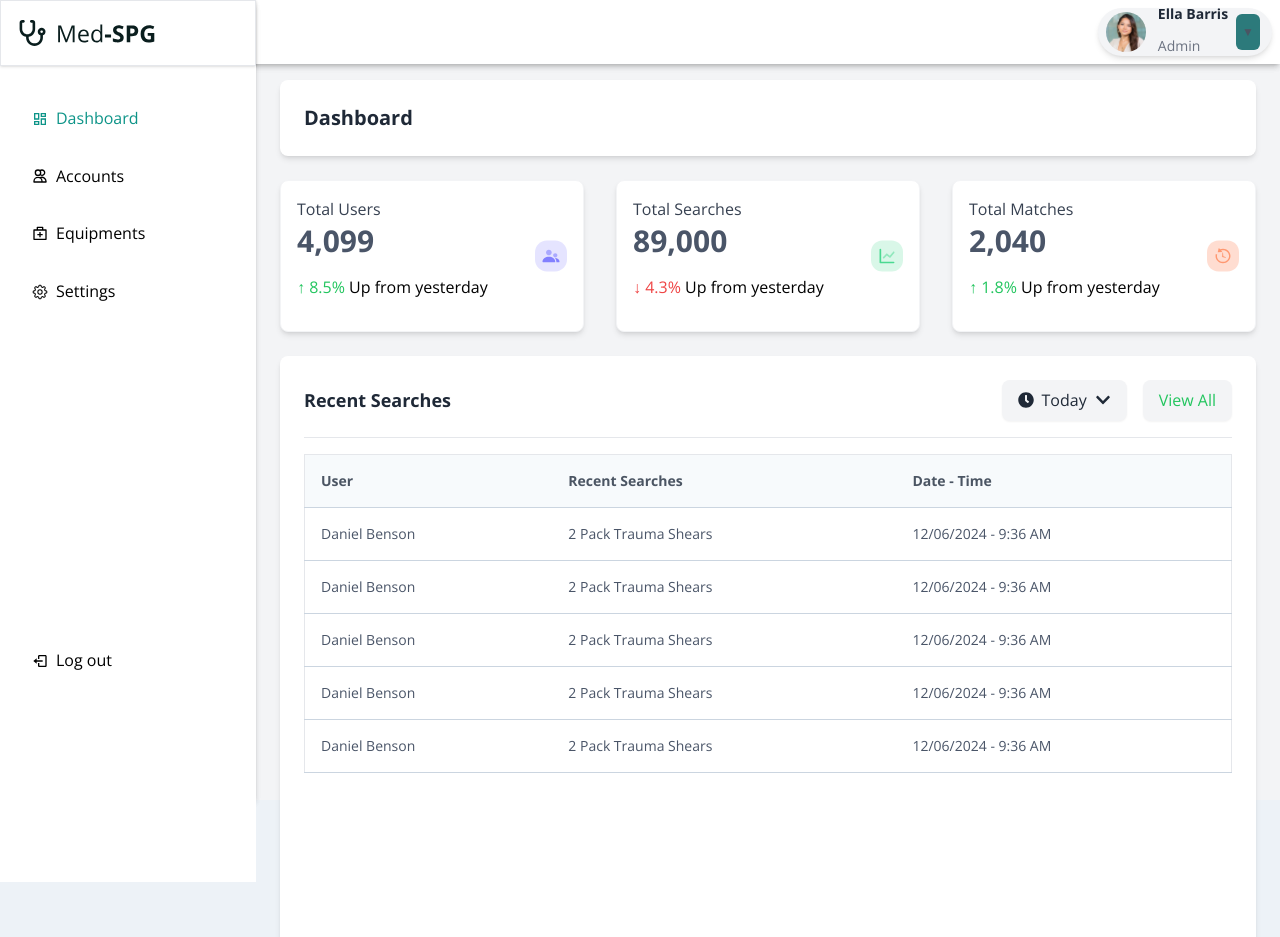
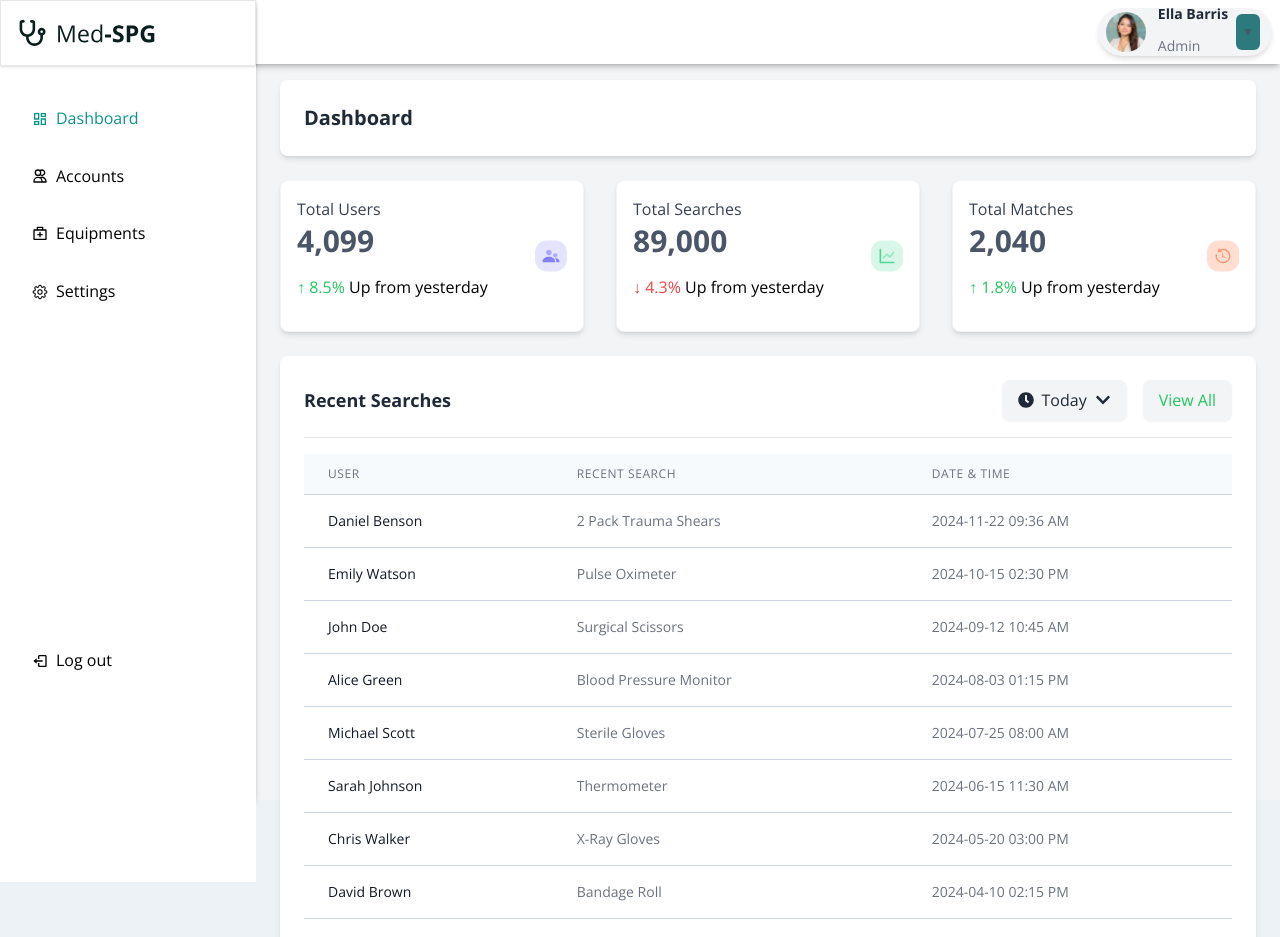
Before and after one commit to Woldreamz/Draycore-Med, a Next.js app: page / in a window 1280 px wide. Shown: the top 937 px of the page. Built offline with nearby package versions, Linux system fonts and the light colour scheme; sample sign-in values are in the browser's storage.

Commit message:
Code Refactor

```diff
--- a/components/Dashboardcontent.tsx
+++ b/components/Dashboardcontent.tsx
@@ -4,10 +4,229 @@ import Card from "./Card";
 import Layout from "app/(root)/layout"; // Assuming this is the correct path
 import Navbar from "@/components/Navbar";
 
+type TableData = {
+  user: string;
+  recentSearch: string;
+  dateTime: string;
+};
+
 const DashboardContent = () => {
   const [dropdownOpen, setDropdownOpen] = useState(false);
+  const [selectedFilter, setSelectedFilter] = useState("Today");
+  const [sortColumn, setSortColumn] = useState<keyof TableData | null>(null);
+  const [sortDirection, setSortDirection] = useState<"asc" | "desc">("asc");
 
+  const [tableData, setTableData] = useState<TableData[]>([
+    {
+      user: "Daniel Benson",
+      recentSearch: "2 Pack Trauma Shears",
+      dateTime: "2024-11-22 09:36 AM", // Updated date
+    },
+    {
+      user: "Emily Watson",
+      recentSearch: "Pulse Oximeter",
+      dateTime: "2024-10-15 02:30 PM", // Updated date
+    },
+    {
+      user: "John Doe",
+      recentSearch: "Surgical Scissors",
+      dateTime: "2024-09-12 10:45 AM", // Updated date
+    },
+    {
+      user: "Alice Green",
+      recentSearch: "Blood Pressure Monitor",
+      dateTime: "2024-08-03 01:15 PM", // Updated date
+    },
+    {
+      user: "Michael Scott",
+      recentSearch: "Sterile Gloves",
+      dateTime: "2024-07-25 08:00 AM", // Updated date
+    },
+    {
+      user: "Sarah Johnson",
+      recentSearch: "Thermometer",
+      dateTime: "2024-06-15 11:30 AM",
+    },
+    {
+      user: "Chris Walker",
+      recentSearch: "X-Ray Gloves",
+      dateTime: "2024-05-20 03:00 PM",
+    },
+    {
+      user: "David Brown",
+      recentSearch: "Bandage Roll",
+      dateTime: "2024-04-10 02:15 PM",
+    },
+    {
+      user: "Linda Taylor",
+      recentSearch: "Surgical Mask",
+      dateTime: "2024-03-25 09:45 AM",
+    },
+    {
+      user: "Paul Adams",
+      recentSearch: "Gauze Pads",
+      dateTime: "2024-02-17 01:30 PM",
+    },
+    {
+      user: "Nina Cooper",
+      recentSearch: "Disinfectant Wipes",
+      dateTime: "2024-01-10 10:00 AM",
+    },
+  ]);
+
+  // Toggles dropdown visibility
   const toggleDropdown = () => setDropdownOpen((prev) => !prev);
+
+  // Handles selection of dropdown options
+  const handleFilterSelect = (filter: string) => {
+    setSelectedFilter(filter);
+    setDropdownOpen(false);
+    console.log(`Filter selected: ${filter}`);
+
+    const now = new Date();
+    let filteredData;
+
+    switch (filter) {
+      case "Today":
+        filteredData = tableData.filter((item) => {
+          const itemDate = new Date(item.dateTime);
+          return (
+            itemDate.getDate() === now.getDate() &&
+            itemDate.getMonth() === now.getMonth() &&
+            itemDate.getFullYear() === now.getFullYear()
+          );
+        });
+        break;
+
+      case "Yesterday":
+        const yesterday = new Date(now);
+        yesterday.setDate(now.getDate() - 1);
+        filteredData = tableData.filter((item) => {
+          const itemDate = new Date(item.dateTime);
+          return (
+            itemDate.getDate() === yesterday.getDate() &&
+            itemDate.getMonth() === yesterday.getMonth() &&
+            itemDate.getFullYear() === yesterday.getFullYear()
+          );
+        });
+        break;
+
+      case "This Week":
+        const startOfWeek = new Date(now);
+        startOfWeek.setDate(now.getDate() - now.getDay()); // Set to the start of the week (Sunday)
+        const endOfWeek = new Date(startOfWeek);
+        endOfWeek.setDate(startOfWeek.getDate() + 6); // Set to the end of the week (Saturday)
+        filteredData = tableData.filter((item) => {
+          const itemDate = new Date(item.dateTime);
+          return itemDate >= startOfWeek && itemDate <= endOfWeek;
+        });
+        break;
+
+      case "This Month":
+        filteredData = tableData.filter((item) => {
+          const itemDate = new Date(item.dateTime);
+          return (
+            itemDate.getMonth() === now.getMonth() &&
+            itemDate.getFullYear() === now.getFullYear()
+          );
+        });
+        break;
+
+      case "Last Month":
+        const lastMonth = new Date(now);
+        lastMonth.setMonth(now.getMonth() - 1);
+        filteredData = tableData.filter((item) => {
+          const itemDate = new Date(item.dateTime);
+          return (
+            itemDate.getMonth() === lastMonth.getMonth() &&
+            itemDate.getFullYear() === lastMonth.getFullYear()
+          );
+        });
+        break;
+
+      case "Last Week":
+        const startOfLastWeek = new Date(now);
+        startOfLastWeek.setDate(now.getDate() - now.getDay() - 7); // Start of last week (previous Sunday)
+        const endOfLastWeek = new Date(startOfLastWeek);
+        endOfLastWeek.setDate(startOfLastWeek.getDate() + 6); // End of last week (previous Saturday)
+        filteredData = tableData.filter((item) => {
+          const itemDate = new Date(item.dateTime);
+          return itemDate >= startOfLastWeek && itemDate <= endOfLastWeek;
+        });
+        break;
+
+      case "Last 3 Months":
+        const threeMonthsAgo = new Date(now);
+        threeMonthsAgo.setMonth(now.getMonth() - 3); // Subtract 3 months from the current date
+        filteredData = tableData.filter((item) => {
+          const itemDate = new Date(item.dateTime);
+          return itemDate >= threeMonthsAgo && itemDate <= now;
+        });
+        break;
+
+      case "Last 6 Months":
+        const sixMonthsAgo = new Date(now);
+        sixMonthsAgo.setMonth(now.getMonth() - 6); // Subtract 6 months from the current date
+        filteredData = tableData.filter((item) => {
+          const itemDate = new Date(item.dateTime);
+          return itemDate >= sixMonthsAgo && itemDate <= now;
+        });
+        break;
+
+      case "Last Year":
+        const lastYear = new Date(now);
+        lastYear.setFullYear(now.getFullYear() - 1); // Subtract 1 year from the current date
+        filteredData = tableData.filter((item) => {
+          const itemDate = new Date(item.dateTime);
+          return itemDate.getFullYear() === lastYear.getFullYear();
+        });
+        break;
+
+      default:
+        filteredData = tableData;
+    }
+
+    // Apply sort after filter
+    if (sortColumn) {
+      filteredData = sortData(filteredData, sortColumn, sortDirection);
+    }
+
+    setTableData(filteredData); // Update table with filtered and sorted data
+  };
+
+  // Sorting function
+  const handleSort = (column: keyof TableData) => {
+    const direction =
+      sortColumn === column && sortDirection === "asc" ? "desc" : "asc";
+    const sortedData = [...tableData].sort((a, b) => {
+      if (column === "recentSearch") {
+        // Case-insensitive comparison for recent searches
+        const valueA = a[column].toLowerCase();
+        const valueB = b[column].toLowerCase();
+        if (valueA < valueB) return direction === "asc" ? -1 : 1;
+        if (valueA > valueB) return direction === "asc" ? 1 : -1;
+        return 0;
+      } else if (column === "dateTime") {
+        // Date comparison for the dateTime column
+        const dateA = new Date(a[column]);
+        const dateB = new Date(b[column]);
+        if (dateA < dateB) return direction === "asc" ? -1 : 1;
+        if (dateA > dateB) return direction === "asc" ? 1 : -1;
+        return 0;
+      } else {
+        // Default comparison for other columns
+        if (a[column] < b[column]) return direction === "asc" ? -1 : 1;
+        if (a[column] > b[column]) return direction === "asc" ? 1 : -1;
+        return 0;
+      }
+    });
+
+    setSortColumn(column);
+    setSortDirection(direction);
+    setTableData(sortedData);
+  };
+
+  function handleViewAll() {}
 
   return (
     <div className="flex bg-gray-100 min-h-screen">
@@ -67,55 +286,85 @@ const DashboardContent = () => {
               Recent Searches
             </h3>
             <div className="relative flex items-center space-x-4">
+              {/* Dropdown Button */}
               <button
                 className="bg-gray-100 text-gray-800 px-4 py-2 rounded-lg flex items-center shadow-sm hover:bg-green-600 hover:text-white"
                 onClick={toggleDropdown}
               >
                 <FaClock className="mr-2" />
-                Today <FaChevronDown className="ml-2" />
+                {selectedFilter} <FaChevronDown className="ml-2" />
               </button>
-              <button className="bg-gray-100 text-green-500 px-4 py-2 rounded-lg shadow-sm hover:bg-green-600 hover:text-white">
+
+              {/* View All Button */}
+              <button
+                className="bg-gray-100 text-green-500 px-4 py-2 rounded-lg shadow-sm hover:bg-green-600 hover:text-white"
+                onClick={handleViewAll}
+              >
                 View All
               </button>
 
+              {/* Dropdown Menu */}
               {dropdownOpen && (
-                <ul className="absolute right-0 mt-2 bg-white border border-gray-200 rounded-md shadow-lg z-10">
+                <div className="absolute right-0 bg-white shadow-lg rounded-lg mt-2 w-40">
+                  <ul className="py-2">
                     {[
-                    "Yesterday's Searches",
-                    "Last Week's Searches",
+                      "Today",
+                      "Yesterday",
                       "Two Weeks Ago",
                       "Last Month",
                       "Two Months Ago",
-                  ].map((item, index) => (
+                    ].map((filter) => (
                       <li
-                      key={index}
+                        key={filter}
+                        onClick={() => handleFilterSelect(filter)}
                         className="px-4 py-2 text-gray-800 hover:bg-gray-100 cursor-pointer"
                       >
-                      {item}
+                        {filter}
                       </li>
                     ))}
                   </ul>
+                </div>
               )}
             </div>
           </div>
 
-          <div className="overflow-x-auto mt-4 flex-1">
-            <table className="w-full text-sm border border-gray-200 rounded-xl">
-              <thead className="bg-gray-100">
+          {/* Table */}
+          <div className="overflow-x-auto mt-4">
+            <table className="min-w-full">
+              <thead className="bg-gray-50">
                 <tr>
-                  <th className="p-4 text-left text-gray-600">User</th>
-                  <th className="p-4 text-left text-gray-600">
-                    Recent Searches
+                  <th
+                    className="px-6 py-3 text-left text-xs font-medium text-gray-500 uppercase tracking-wider cursor-pointer"
+                    onClick={() => handleSort("user")}
+                  >
+                    User
                   </th>
-                  <th className="p-4 text-left text-gray-600">Date - Time</th>
+                  <th
+                    className="px-6 py-3 text-left text-xs font-medium text-gray-500 uppercase tracking-wider cursor-pointer"
+                    onClick={() => handleSort("recentSearch")}
+                  >
+                    Recent Search
+                  </th>
+                  <th
+                    className="px-6 py-3 text-left text-xs font-medium text-gray-500 uppercase tracking-wider cursor-pointer"
+                    onClick={() => handleSort("dateTime")}
+                  >
+                    Date & Time
+                  </th>
                 </tr>
               </thead>
-              <tbody>
-                {Array.from({ length: 5 }, (_, i) => (
-                  <tr key={i} className="border-t hover:bg-gray-50">
-                    <td className="p-4">Daniel Benson</td>
-                    <td className="p-4">2 Pack Trauma Shears</td>
-                    <td className="p-4">12/06/2024 - 9:36 AM</td>
+              <tbody className="bg-white">
+                {tableData.map((data, index) => (
+                  <tr key={index}>
+                    <td className="px-6 py-4 whitespace-nowrap text-sm font-medium text-gray-900">
+                      {data.user}
+                    </td>
+                    <td className="px-6 py-4 whitespace-nowrap text-sm text-gray-500">
+                      {data.recentSearch}
+                    </td>
+                    <td className="px-6 py-4 whitespace-nowrap text-sm text-gray-500">
+                      {data.dateTime}
+                    </td>
                   </tr>
                 ))}
               </tbody>
```
Lines whose indentation alone changed are shown as unchanged.
